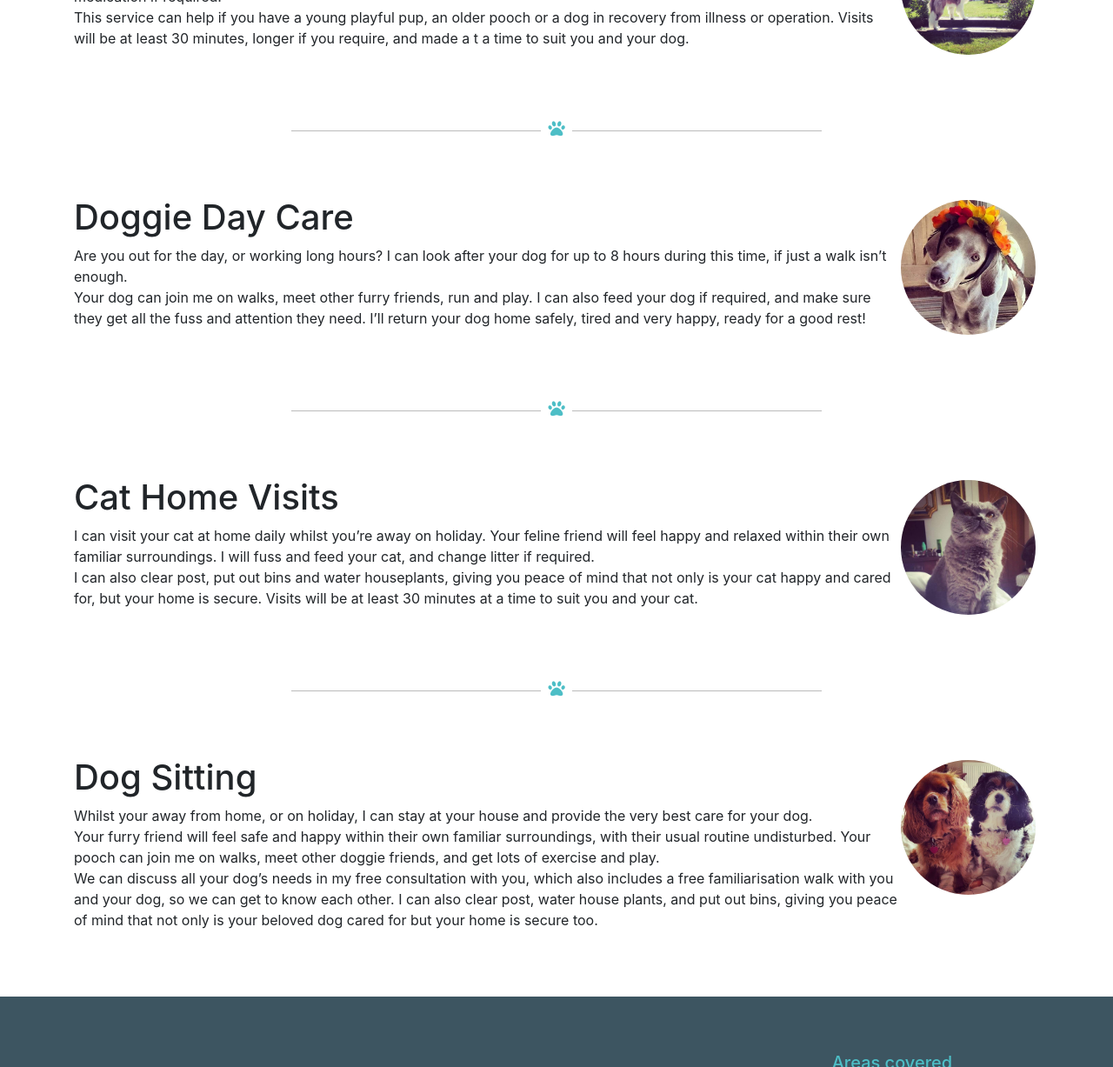
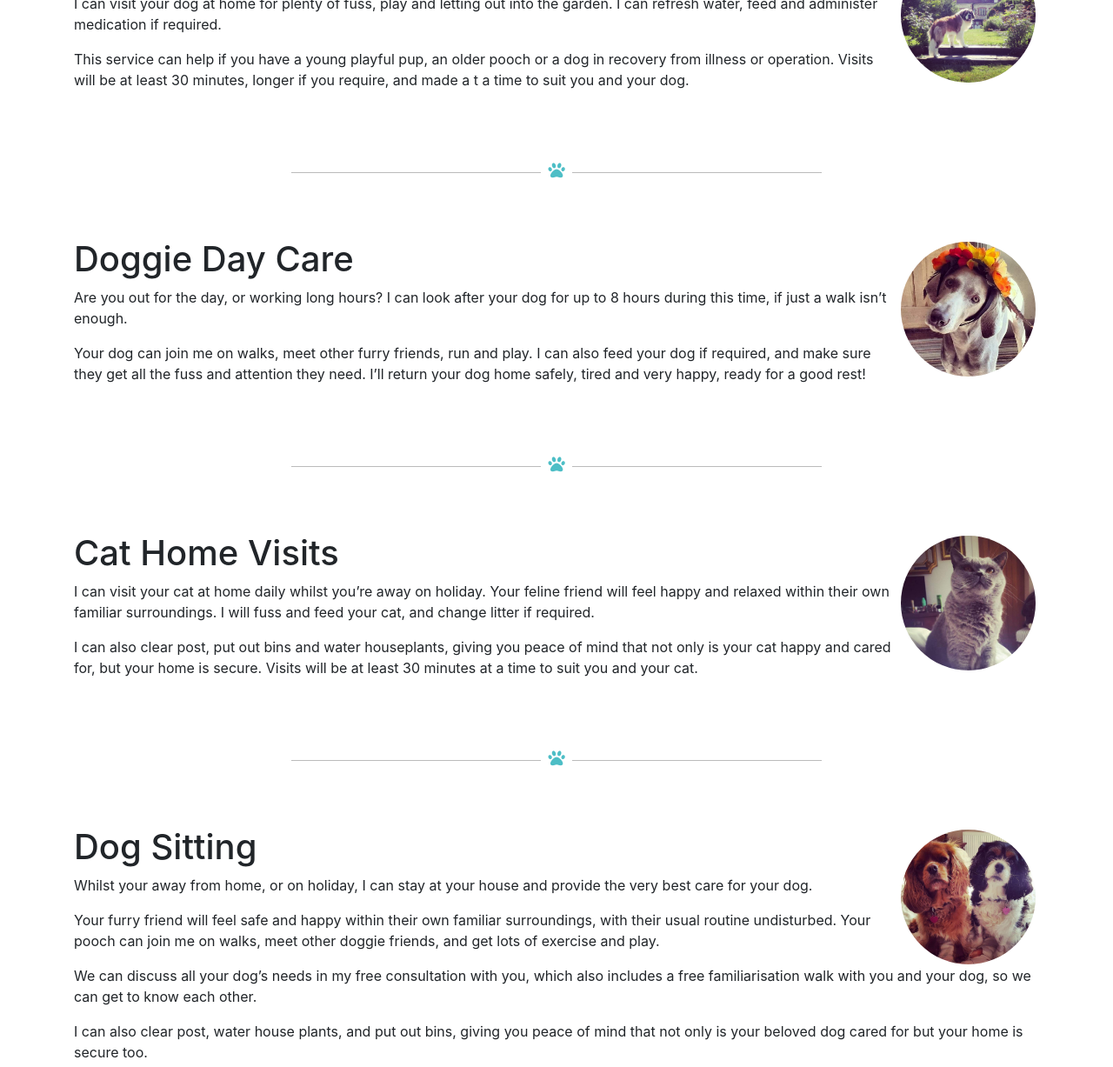
Before and after one commit to RebeccaHough/lolas-petservices, a website: page src/services.html in a window 1280 px wide. Shown: the part 730-1957 px from the top of the page at 87% size. Drawn offline with nearby package versions, Linux system fonts and the light colour scheme.

Commit message:
update: added more p tags

```diff
--- a/src/services.html
+++ b/src/services.html
@@ -101,9 +101,15 @@
 					<img src="../assets/images/trail_dog.jpg" style="top: 0; left: -30px;">
 				</div>
 				<h1>Dog Walking</h1>
-				<p>We know that due to busy lives its not always possible to be in two places at once, and leaving your beloved dog can cause stress for both you and them. Now you can rest assured knowing your dog is getting all the care, love and attention they need, whilst you’re not there. Our aim is to be the highlight of your dog’s day!<br>
-				I’ll collect your pooch and we’ll go for at least an hour’s walk with a small group of up to 4 doggie friends in total. A small group ensures your dog is getting all the attention they need. Walks are stimulating, filled with exercise, fun and play, with plenty of time for sniffing! I can keep you updated with plenty of pics of your dog’s day, and I’ll return your furry friend home safely, towelled down, tired and very happy, ready for a snooze!<br>
-				We can discuss all your dog’s needs in my free consultation with you, which also includes a free familiarisation walk with you and your dog, so we can get to know each other.</p>
+				<p>
+					We know that due to busy lives its not always possible to be in two places at once, and leaving your beloved dog can cause stress for both you and them. Now you can rest assured knowing your dog is getting all the care, love and attention they need, whilst you’re not there. Our aim is to be the highlight of your dog’s day!
+				</p>
+				<p>
+					I’ll collect your pooch and we’ll go for at least an hour’s walk with a small group of up to 4 doggie friends in total. A small group ensures your dog is getting all the attention they need. Walks are stimulating, filled with exercise, fun and play, with plenty of time for sniffing! I can keep you updated with plenty of pics of your dog’s day, and I’ll return your furry friend home safely, towelled down, tired and very happy, ready for a snooze!
+				</p>
+				<p>
+					We can discuss all your dog’s needs in my free consultation with you, which also includes a free familiarisation walk with you and your dog, so we can get to know each other.
+				</p>
 			</div>
 
 			<div class="container">
@@ -113,8 +119,12 @@
 			<div class="container text-container jump-link-fix" id="homeVisits">
 				<img src="../assets/images/house_dog.jpg" class="right circle-img">
 				<h1>Dog Home Visits</h1>
-				<p>I can visit your dog at home for plenty of fuss, play and letting out into the garden. I can refresh water, feed and administer medication if required.<br>
-				This service can help if you have a young playful pup, an older pooch or a dog in recovery from illness or operation. Visits will be at least 30 minutes, longer if you require, and made a t a time to suit you and your dog.</p>
+				<p>
+					I can visit your dog at home for plenty of fuss, play and letting out into the garden. I can refresh water, feed and administer medication if required.
+				</p>
+				<p>
+					This service can help if you have a young playful pup, an older pooch or a dog in recovery from illness or operation. Visits will be at least 30 minutes, longer if you require, and made a t a time to suit you and your dog.
+				</p>
 			</div>
 
 			<div class="container">
@@ -124,8 +134,12 @@
 			<div class="container text-container jump-link-fix" id="dayCare">
 				<img src="../assets/images/cute_flower_dog.jpg" class="right circle-img">
 				<h1>Doggie Day Care</h1>
-				<p>Are you out for the day, or working long hours? I can look after your dog for up to 8 hours during this time, if just a walk isn’t enough.<br>
-				Your dog can join me on walks, meet other furry friends, run and play. I can also feed your dog if required, and make sure they get all the fuss and attention they need. I’ll return your dog home safely, tired and very happy, ready for a good rest!</p>
+				<p>
+					Are you out for the day, or working long hours? I can look after your dog for up to 8 hours during this time, if just a walk isn’t enough.
+				</p>
+				<p>
+					Your dog can join me on walks, meet other furry friends, run and play. I can also feed your dog if required, and make sure they get all the fuss and attention they need. I’ll return your dog home safely, tired and very happy, ready for a good rest!
+				</p>
 			</div>
 
 			<div class="container">
@@ -137,8 +151,12 @@
 					<img src="../assets/images/curious_cat.jpg" style="top: 0; left: 0;">
 				</div>
 				<h1>Cat Home Visits</h1>
-				<p>I can visit your cat at home daily whilst you’re away on holiday. Your feline friend will feel happy and relaxed within their own familiar surroundings. I will fuss and feed your cat, and change litter if required.<br>
-				I can also clear post, put out bins and water houseplants, giving you peace of mind that not only is your cat happy and cared for, but your home is secure. Visits will be at least 30 minutes at a time to suit you and your cat.</p>
+				<p>
+					I can visit your cat at home daily whilst you’re away on holiday. Your feline friend will feel happy and relaxed within their own familiar surroundings. I will fuss and feed your cat, and change litter if required.
+				</p>
+				<p>
+					I can also clear post, put out bins and water houseplants, giving you peace of mind that not only is your cat happy and cared for, but your home is secure. Visits will be at least 30 minutes at a time to suit you and your cat.
+				</p>
 			</div>
 
 			<div class="container">
@@ -148,10 +166,18 @@
 			<div class="container text-container jump-link-fix" id="dogSitting">
 				<img src="../assets/images/best_friend_dogs.jpg" class="right circle-img">
 				<h1>Dog Sitting</h1>
-				<p>Whilst your away from home, or on holiday, I can stay at your house and provide the very best care for your dog.<br>
-				Your furry friend will feel safe and happy within their own familiar surroundings, with their usual routine undisturbed. Your pooch can join me on walks, meet other doggie friends, and get lots of exercise and play.<br>
-				We can discuss all your dog’s needs in my free consultation with you, which also includes a free familiarisation walk with you and your dog, so we can get to know each other.
-				I can also clear post, water house plants, and put out bins, giving you peace of mind that not only is your beloved dog cared for but your home is secure too.</p>
+				<p>
+					Whilst your away from home, or on holiday, I can stay at your house and provide the very best care for your dog.
+				</p>
+				<p>
+					Your furry friend will feel safe and happy within their own familiar surroundings, with their usual routine undisturbed. Your pooch can join me on walks, meet other doggie friends, and get lots of exercise and play.
+				</p>
+				<p>
+					We can discuss all your dog’s needs in my free consultation with you, which also includes a free familiarisation walk with you and your dog, so we can get to know each other.
+				</p>
+				<p>
+					I can also clear post, water house plants, and put out bins, giving you peace of mind that not only is your beloved dog cared for but your home is secure too.
+				</p>
 			</div>
 		</div>
 
```
Also changed, not shown: src/about.html (+13 -3 lines), src/index.html (+10 -8 lines), src/location.html (+6 -2 lines).
